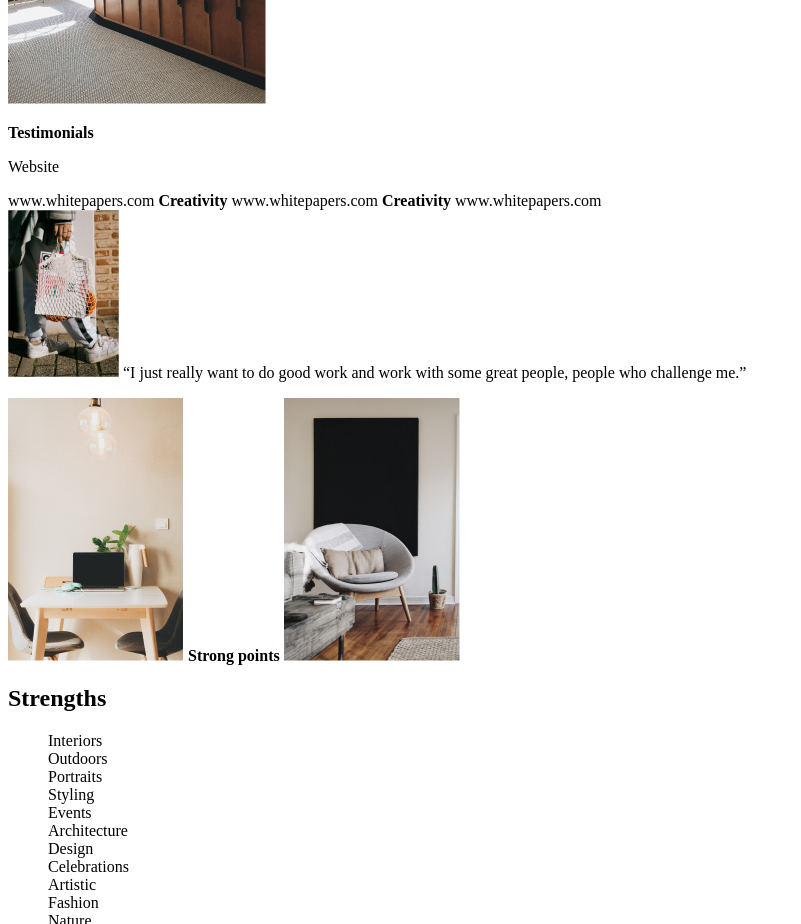
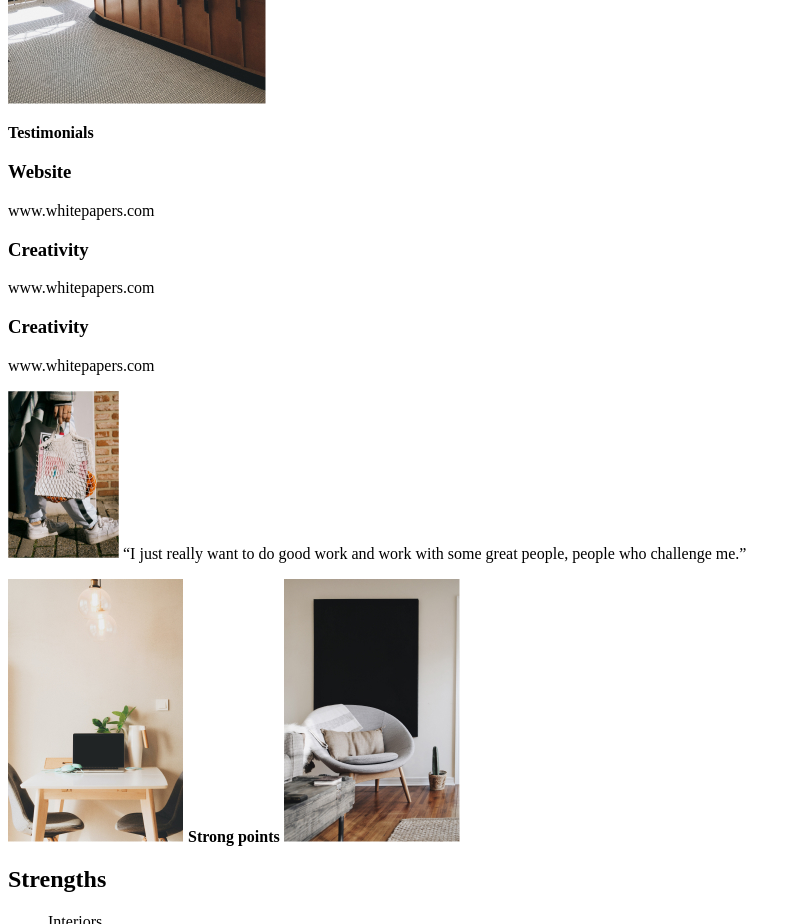
Before and after one commit to Dex2h/otus-css-osadchii, a plain HTML site: page index.html in a window 1280 px wide. Shown: the part 2300-3224 px from the top of the page, without its empty margins (0-801 px from the left). Drawn offline with Linux system fonts and the light colour scheme.

Commit message:
add fix2

```diff
--- a/index.html
+++ b/index.html
@@ -32,11 +32,11 @@ Art Director Scenography / Styling / Creative Photography / Design
 <p><q>
 The more I deal with the work as something that is my own,  as something that is personal, the more successful it is.</q></p>
 <img src="./img/3.jpg">
-<p>
 <ul>
 <li><b>Jess Wonder</b></li>
 <li><b>From/</b> Be more flower</li>
-<li><b>Skills/</b> Design Strategy / Marketing</li></ul></p>
+<li><b>Skills/</b> Design Strategy / Marketing</li>
+</ul>
 <img src="./img/4.jpg">
 <ul>
 <li><b>Kameron Clein</b></li>
@@ -50,15 +50,16 @@ The more I deal with the work as something that is my own,  as something that is
 <li><b>Skills/</b> Design Strategy / Marketing</li>
 </ul>
 <img src="./img/6.jpg">
-<p>
 <aside>
-<b>Testimonials</b>
-<p>Website</p>
-www.whitepapers.com
-<b>Creativity</b>
-www.whitepapers.com
-<b>Creativity</b>
-www.whitepapers.com
+<p><b>Testimonials</b></p>
+<article>
+    <h3>Website</h3>
+    <p>www.whitepapers.com</p>
+    <h3>Creativity</h3>
+    <p>www.whitepapers.com</p>
+    <h3>Creativity</h3>
+    <p>www.whitepapers.com</p>
+</article>
 </aside>
 <img src="./img/7.jpg">
 <q>I just really want to do good work and work with some great people, people who challenge me.</q>
```
